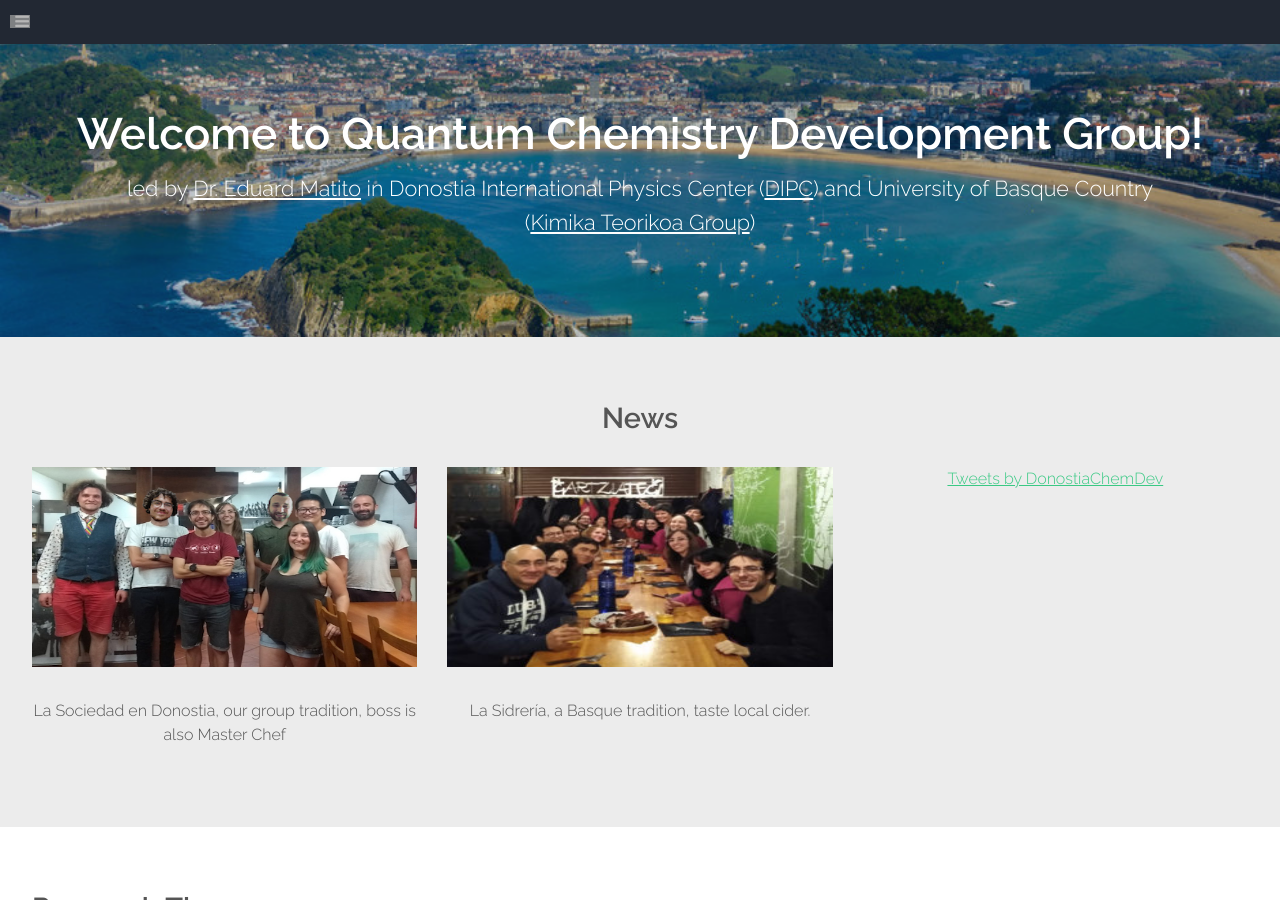
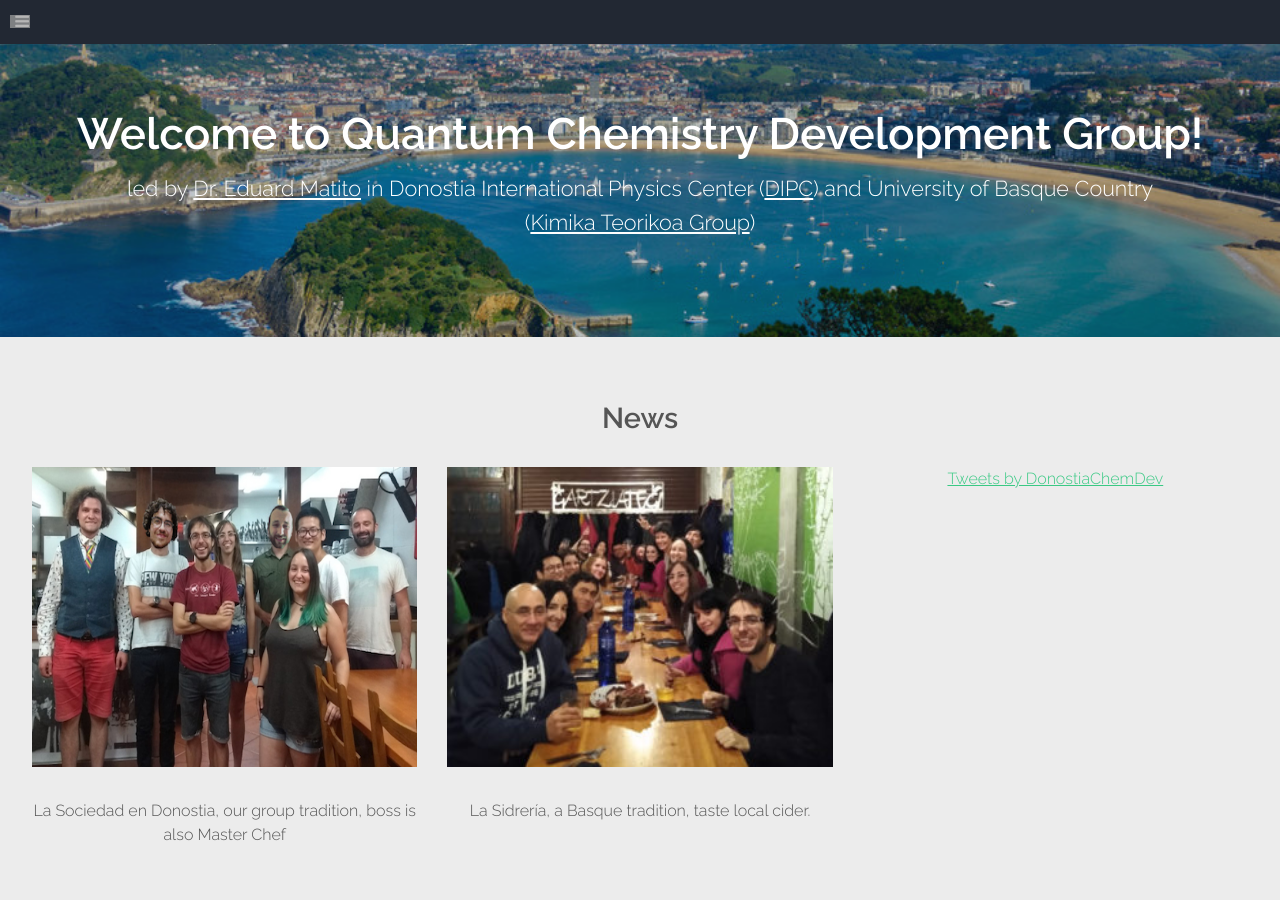
Before and after one commit to old-jekyll-templates/Horizons-Jekyll-Theme, a Jekyll site: the page built from index.html, in a window 1280 px wide and 900 px high. Built offline with Jekyll 4.4.1, drawn with Linux system fonts in a browser that asks for light colours; the list of posts is cut into pages by our own code; comment, search, counter and statistics services are not loaded; grey boxes are pictures that could not be loaded.

Commit message:
Update landing.html

```diff
--- a/_layouts/landing.html
+++ b/_layouts/landing.html
@@ -37,11 +37,11 @@ layout: default
 					</header>
 					<div class="row no-collapse-1">
 						<section class="4u">
-							<a href="#" class="image feature"><img src="{{ site.baseurl }}/assets/images/pic02.jpg" alt="" width="100" height="200"></a>
+							<a href="#" class="image feature"><img src="{{ site.baseurl }}/assets/images/pic02.jpg" alt="" width="100" height="300"></a>
 							<p>La Sociedad en Donostia, our group tradition, boss is also Master Chef</p>
 						</section>
 						<section class="4u">
-							<a href="#" class="image feature"><img src="{{ site.baseurl }}/assets/images/pic03.jpg" alt="" width="100" height="200"></a>
+							<a href="#" class="image feature"><img src="{{ site.baseurl }}/assets/images/pic03.jpg" alt="" width="100" height="300"></a>
 							<p>La Sidrería, a Basque tradition, taste local cider.</p>
 						</section>
 						<section class="4u">
```
